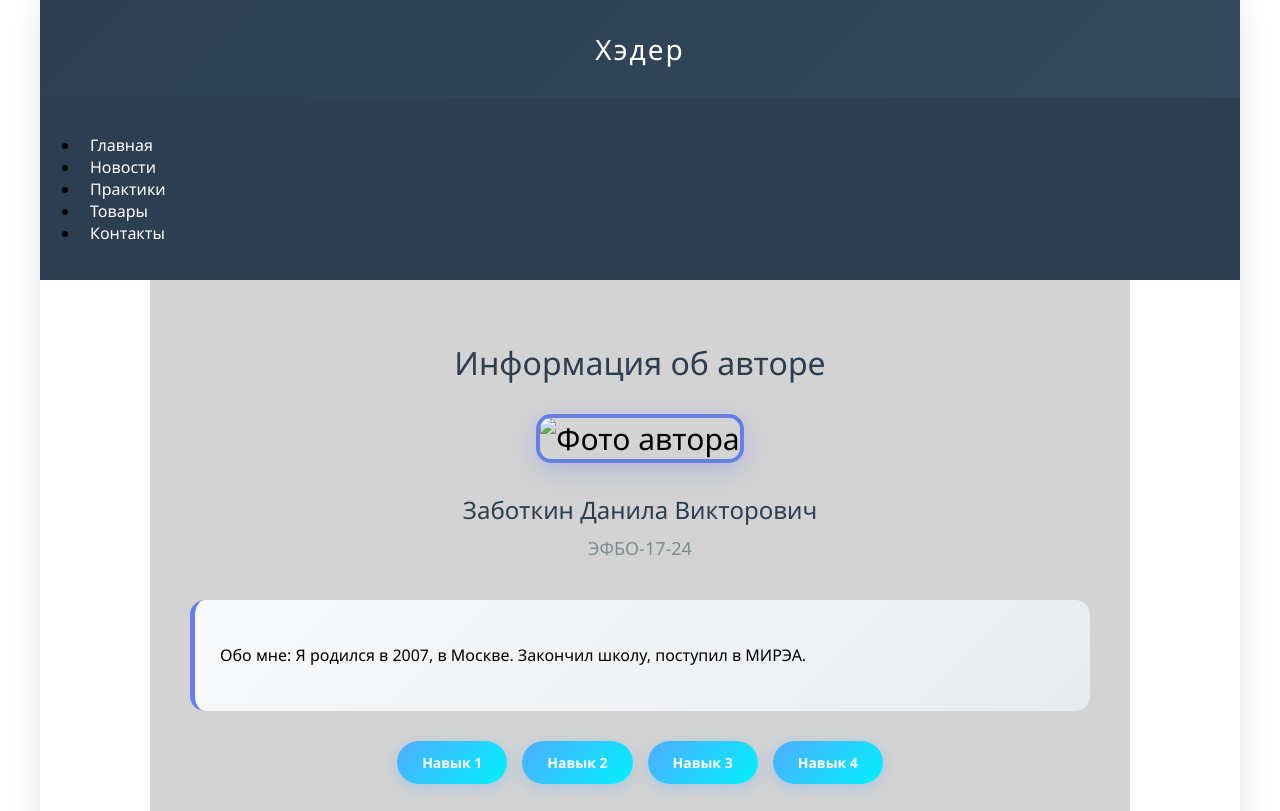
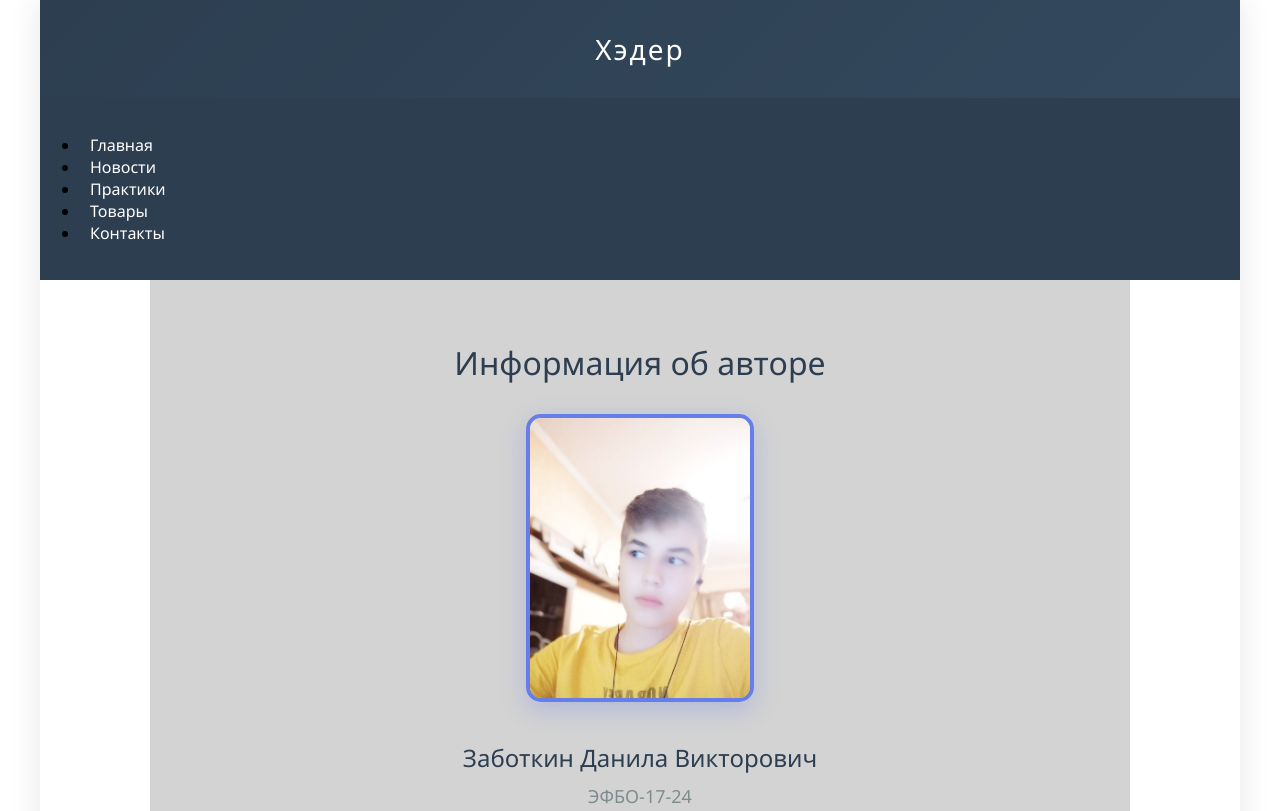
Before and after one commit to DaZaVik/frontend-and-backend-practice, a plain HTML site: page index.html in a window 1280 px wide. Shown: the top 811 px of the page. Drawn offline with Linux system fonts and the light colour scheme.

Commit message:
Поправил код

```diff
--- a/index.html
+++ b/index.html
@@ -24,7 +24,7 @@
     <div class="content">
         <div class="profile-header">
             <h1 class="profile-title">Информация об авторе</h1>
-            <img class="profile-photo" src="images/photo.png" alt="Фото автора"/>
+            <img class="profile-photo" src="pages/images/photo.png" alt="Фото автора"/>
             <h2 class="profile-name">Заботкин Данила Викторович</h2>
             <p class="profile-group">ЭФБО-17-24</p>
         </div>
```
